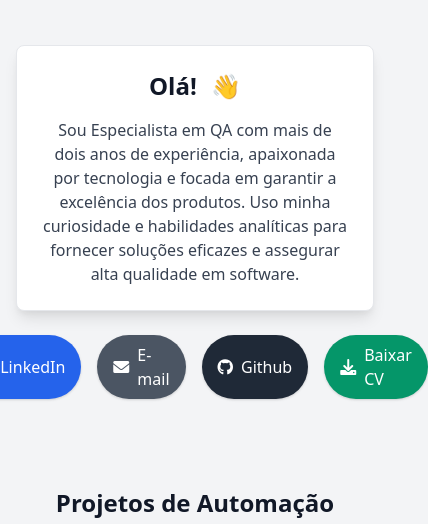
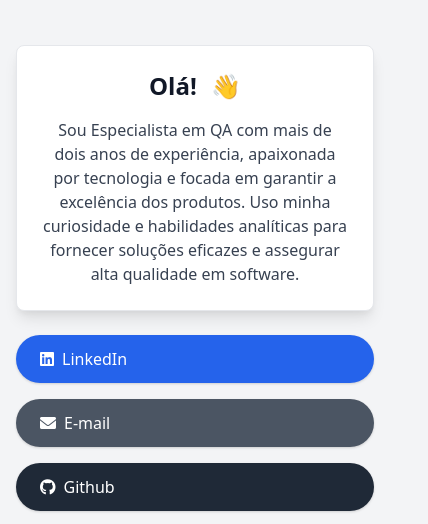
Before and after one commit to gabrielaanselmo/portfolio_2, a website: page public/index.html in a window 390 px wide. Shown: the part 251-775 px from the top of the page, 428 px wide, since content can reach past the window. Drawn offline with nearby package versions, Linux system fonts and the light colour scheme.

Commit message:
[fix] fix na identação + mobile + foto de perfil

```diff
--- a/public/index.html
+++ b/public/index.html
@@ -9,11 +9,13 @@
     <link href="https://cdn.jsdelivr.net/npm/tailwindcss@2.2.19/dist/tailwind.min.css" rel="stylesheet">
 </head>
 <body class="bg-gray-100 text-gray-900">
+
     <header class="flex flex-col items-center p-6">
         <img src="img/foto-perfil.jpg" alt="Gabriela" class="rounded-full w-36 h-36 border-4 border-gray-300">
         <h1 class="mt-4 text-3xl font-bold">Gabriela</h1>
         <p class="text-lg text-gray-600">Analista de Testes - (QA)</p>
     </header>
+
     <!-- Seção de introdução -->
     <section class="flex flex-col items-center mt-6 mx-auto max-w-3xl px-4">
         <div class="bg-white shadow-lg p-6 rounded-lg border border-gray-200 w-full text-center">
@@ -22,22 +24,24 @@
                 Sou Especialista em QA com mais de dois anos de experiência, apaixonada por tecnologia e focada em garantir a excelência dos produtos. Uso minha curiosidade e habilidades analíticas para fornecer soluções eficazes e assegurar alta qualidade em software.
             </p>
         </div>
+
         <!-- Botões de redes e CV abaixo do quadrado branco -->
-        <div class="mt-6 flex justify-center space-x-4">
-            <a href="https://www.linkedin.com/in/gabriela-anselmo/" target="_blank" class="flex items-center bg-blue-600 text-white px-4 py-2 rounded-full shadow hover:bg-blue-700 transition">
+        <div class="mt-6 flex flex-wrap justify-center gap-4">
+            <a href="https://www.linkedin.com/in/gabriela-anselmo/" target="_blank" class="flex items-center bg-blue-600 text-white px-6 py-3 rounded-full shadow hover:bg-blue-700 transition text-center w-full sm:w-auto">
                 <i class="fab fa-linkedin mr-2"></i> LinkedIn
             </a>
-            <a href="mailto:gabrielaanselmao@gmail.com" target="_blank" class="flex items-center bg-gray-600 text-white px-4 py-2 rounded-full shadow hover:bg-gray-700 transition">
+            <a href="mailto:gabrielaanselmao@gmail.com" target="_blank" class="flex items-center bg-gray-600 text-white px-6 py-3 rounded-full shadow hover:bg-gray-700 transition text-center w-full sm:w-auto">
                 <i class="fas fa-envelope mr-2"></i> E-mail
             </a>
-            <a href="https://github.com/gabrielaanselmo" target="_blank" class="flex items-center bg-gray-800 text-white px-4 py-2 rounded-full shadow hover:bg-gray-900 transition">
+            <a href="https://github.com/gabrielaanselmo" target="_blank" class="flex items-center bg-gray-800 text-white px-6 py-3 rounded-full shadow hover:bg-gray-900 transition text-center w-full sm:w-auto">
                 <i class="fab fa-github mr-2"></i> Github
             </a>
-            <a href="img/Currículo.pdf" download class="flex items-center bg-green-600 text-white px-4 py-2 rounded-full shadow hover:bg-green-700 transition">
+            <a href="path-to-cv.pdf" download class="flex items-center bg-green-600 text-white px-6 py-3 rounded-full shadow hover:bg-green-700 transition text-center w-full sm:w-auto">
                 <i class="fas fa-download mr-2"></i> Baixar CV
             </a>
         </div>
     </section>
+
     <!-- Seção de Projetos -->
     <section class="mt-16 p-6">
         <h2 class="text-2xl font-bold text-center">Projetos de Automação</h2>
@@ -64,7 +68,7 @@
             </div>
             <div class="bg-white p-6 rounded-lg shadow">
                 <h3 class="text-xl font-bold">Monitoramento de Sites</h3>
-                <p class="mt-2 text-gray-600">Um projeto de automação no qual é realizado o monitoramento de sites, com o envio de notificações</p>
+                <p class="mt-2 text-gray-600">Um projeto de automação no qual é realizado o monitoramento de sites, com o envio de notificações.</p>
                 <div class="flex justify-between items-center mt-4">
                     <span class="bg-gray-200 px-3 py-1 rounded-full text-xs">Python</span>
                     <span class="bg-gray-200 px-3 py-1 rounded-full text-xs">GitHub Actions</span>
@@ -73,6 +77,7 @@
             </div>
         </div>
     </section>
+
     <!-- Seção de Tecnologias -->
     <section class="mt-16 p-6">
         <h2 class="text-2xl font-bold text-center">Tecnologias</h2>
@@ -116,5 +121,6 @@
     <footer class="text-center mt-16 p-6 bg-gray-200">
         <p class="text-gray-700">© 2024 Gabriela. Todos os direitos reservados.</p>
     </footer>
+
 </body>
 </html>
```
Also changed, not shown: public/img/foto-perfil.jpg.
